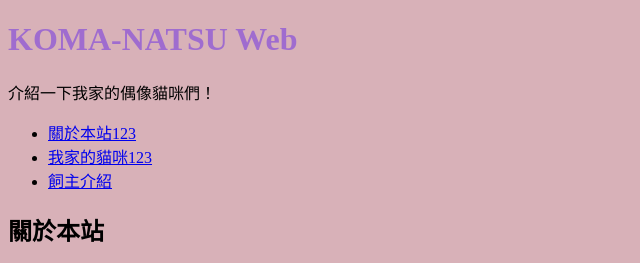
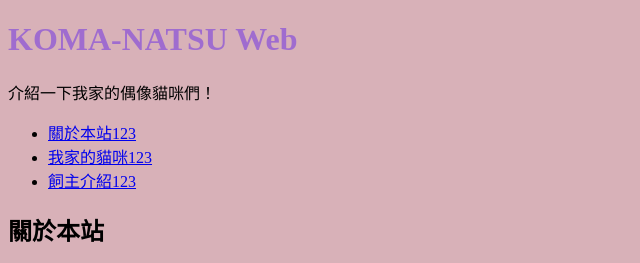
Before and after one commit to zhen0712/zhen0712, a plain HTML site: page index.html in a window 1280 px wide. Shown: the top 263 px of the page, 0-640 px from the left. Drawn offline with Linux system fonts and the light colour scheme.

Commit message:
20200427

```diff
--- a/index.html
+++ b/index.html
@@ -22,7 +22,7 @@ img {height:300px；}
   <ul>
     <li><a href="#intro">關於本站123</a></li>
     <li><a href="#cats">我家的貓咪123</a></li>
-    <li><a href="#profile">飼主介紹</a></li>
+    <li><a href="#profile">飼主介紹123</a></li>
   </ul>
 </nav>
 
```
